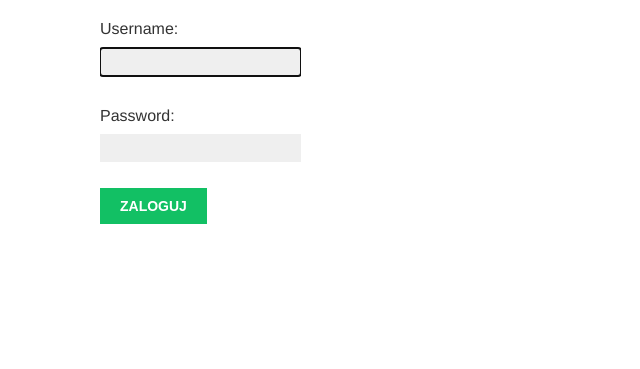
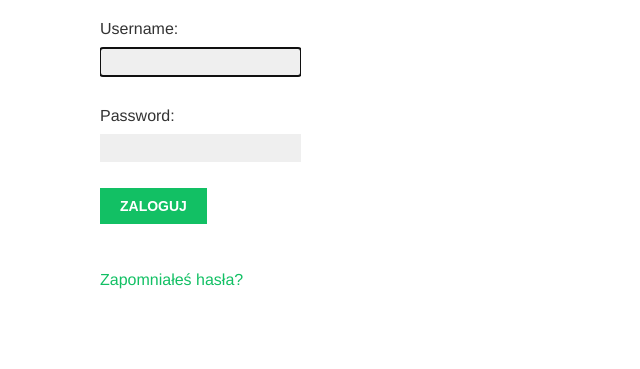
Before and after one commit to margareth91/social-app, a Django app: page /accounts/login/ in a window 1280 px wide. Shown: the part 201-570 px from the top of the page, without its empty margins (0-640 px from the left). Run offline with Django 5.2, Linux system fonts and the light colour scheme; some web fonts are replaced.

Commit message:
added link to password reset to login template

```diff
--- a/accounts/templates/registration/login.html
+++ b/accounts/templates/registration/login.html
@@ -21,5 +21,6 @@
             <input type="hidden" name="next" value="{{ next }}" />
             <p><input type="submit" value="Zaloguj"></p>
         </form>
+        <p><a href="{% url 'password_reset' %}">Zapomniałeś hasła?</a> </p>
     </div>
 {% endblock %}
```
